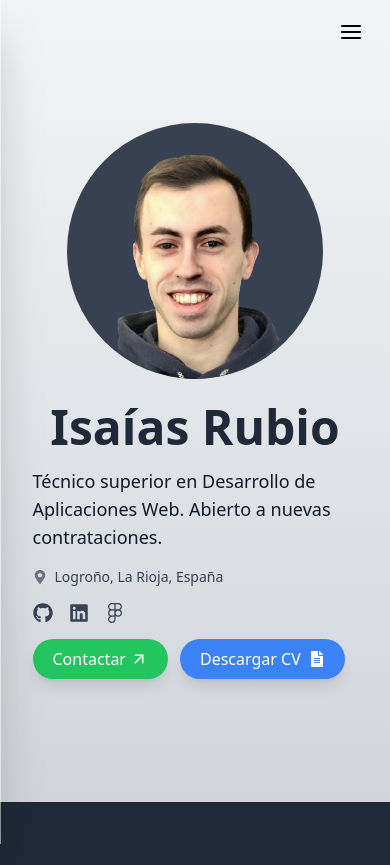
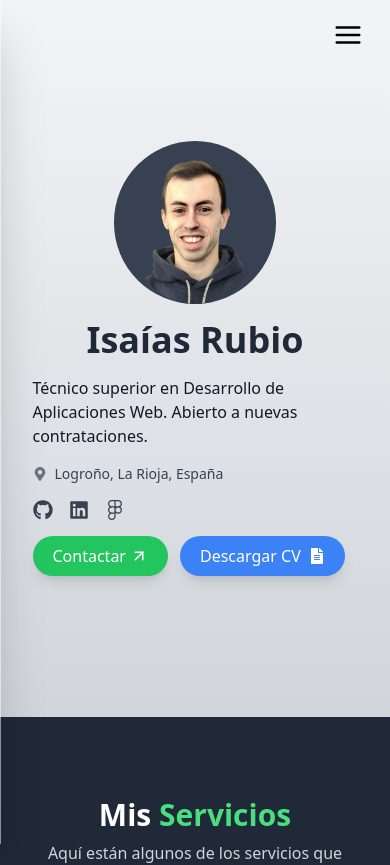
Before and after one commit to isarubio95/Portfolio, a React (Vite) app: page / in a window 390 px wide. Shown: the top 865 px of the page. Built offline with nearby package versions, Linux system fonts and the light colour scheme.

Commit message:
Mejoras responsive

```diff
--- a/src/components/Header.jsx
+++ b/src/components/Header.jsx
@@ -58,7 +58,7 @@ export default function Header () {
           {/* ───── Hamburguesa ───── */}
           <button
             onClick={() => setMenuOpen(!menuOpen)}
-            className="sm:hidden text-2xl text-black"
+            className="sm:hidden text-3xl text-black"
           >
             {menuOpen ? <FiX /> : <FiMenu />}
           </button>
--- a/src/components/Hero.jsx
+++ b/src/components/Hero.jsx
@@ -3,22 +3,22 @@ import { FiArrowUpRight } from 'react-icons/fi'
 
 export default function Hero() {
   return (
-    <section id='inicio' className="bg-gradient-to-b from-gray-100 to-gray-300 h-[95vh] sm:h-screen flex flex-col sm:flex-row justify-center items-center flex-wrap gap-6">
+    <section id='inicio' className="bg-gradient-to-b from-gray-100 to-gray-300 h-[85vh] sm:h-screen flex flex-col sm:flex-row justify-center items-center sm:gap-6 gap-4 ">
       {/* Imagen */}
-      <div className='w-5/12 min-w-[307px] flex justify-center md:justify-end'>
-        <div className='h-64 bg-gray-700 w-64 flex justify-center items-end rounded-full'>
+      <div className='w-5/12 sm:min-w-[307px] short:hidden flex justify-center md:justify-end'>
+        <div className='sm:h-64 sm:w-64 bg-gray-700 aspect-square flex justify-center sm:items-end rounded-full'>
           <img
             src="profile.jpg"
             alt="Isaías Rubio"
-            className="h-56 w-56 rounded-full object-cover"
+            className="sm:h-56 sm:w-56 rounded-full object-cover"
           />
         </div>
       </div>
 
       {/* Texto */}
       <div className="w-5/6 sm:w-5/12 min-w-[250px]">
-        <h2 className="text-gray-800 text-5xl text-center sm:text-left font-bold mb-4">Isaías Rubio</h2>
-        <p className="text-lg mt-2 text-gray-900 max-w-sm mb-4">
+        <h2 className="text-gray-800 text-4xl sm:text-5xl text-center sm:text-left font-bold mb-4">Isaías Rubio</h2>
+        <p className="text-base sm:text-lg mt-2 text-gray-900 max-w-sm mb-4">
           Técnico superior en Desarrollo de Aplicaciones Web. Abierto a nuevas contrataciones.
         </p>
 
--- a/tailwind.config.js
+++ b/tailwind.config.js
@@ -10,6 +10,11 @@ export default {
         custom: '0 8px 20px rgba(0, 0, 0, 0.5)',
         inset: 'inset 0 1px 8px rgba(0, 0, 0, 0.1)',
       },
+      screens: {
+        'short': { 'raw': '(max-height: 600px)' },
+        'medium': { 'raw': '(max-height: 820px)' },
+        'tall': { 'raw': '(min-height: 900px)' }
+      }
     },
   },
   plugins: [],
```
